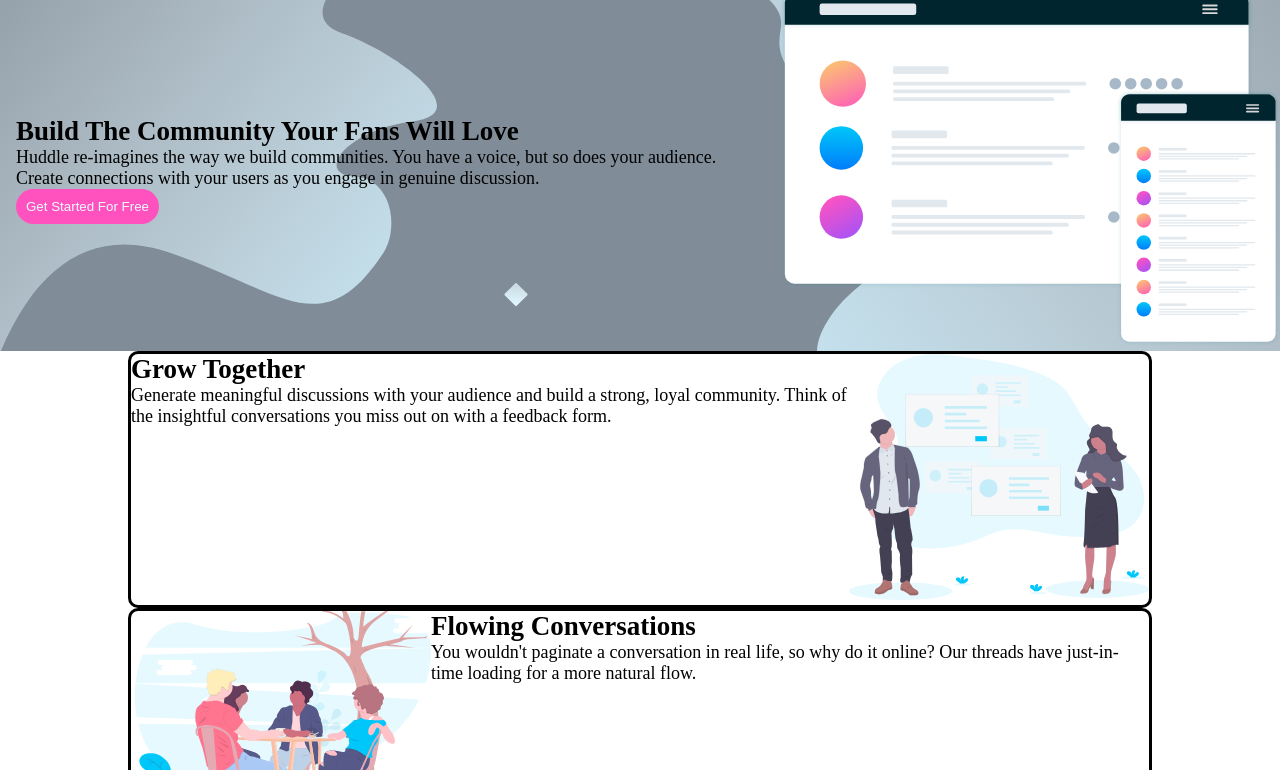
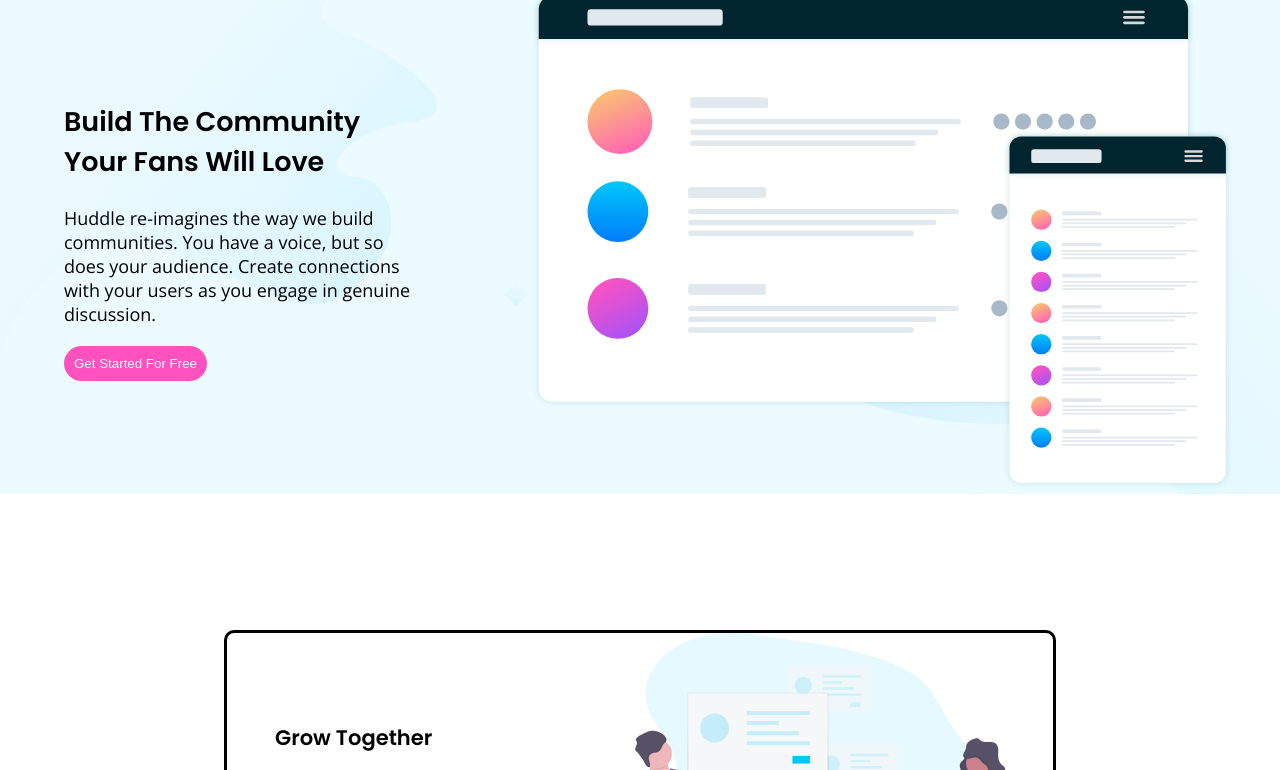
Before and after one commit to Marianellag1/landinghuddle-musical-dollop, a plain HTML site: page index.html in a window 1280 px wide. Shown: the part 55-825 px from the top of the page. Drawn offline with nearby package versions, Linux system fonts and the light colour scheme.

Commit message:
saving progress

```diff
--- a/css/style.css
+++ b/css/style.css
@@ -27,7 +27,13 @@
     flex-direction: column;
     align-items: center;
     font-size: 18px;
-    /* background-color: var(--pale); */
+    font-family: 'Open Sans', sans-serif;
+}
+
+h1,
+h2,
+h3 {
+    font-family: 'Poppins', sans-serif;
 }
 
 
@@ -59,7 +65,7 @@
 
 .hero {
     background-image: url(../images/bg-hero-desktop.svg);
-    background-color: var(--grayish);
+    background-color: var(--pale);
 }
 
 .box {
@@ -67,10 +73,22 @@
     display: grid;
     grid-template-columns: auto auto auto auto;
     border-radius: 10px;
+    margin-left: 6rem;
+    margin-right: 6rem;
 }
 
 .together {
     grid-row: 1;
+    display: flex;
+    flex-direction: column;
+    align-items: flex-start;
+    justify-content: center;
+    margin-left: 3rem;
+    margin-right: 3rem;
+}
+
+.together p {
+    margin-top: 1.25rem;
 }
 
 .box figure {
@@ -78,7 +96,7 @@
 }
 
 .box img {
-    width: 300px;
+    width: 450px;
 }
 
 .build {
@@ -96,7 +114,9 @@
 }
 
 .one img {
-    width: 500px;
+    width: 700px;
+    margin-left: 3rem;
+    margin-right: 3rem;
 }
 
 .first {
@@ -104,11 +124,22 @@
     flex-direction: column;
     align-items: flex-start;
     justify-content: center;
-    margin-left: 1rem;
-    margin-right: 1rem;
+    margin-left: 4rem;
+    margin-right: 4rem;
+}
+
+.first p {
+    margin-top: 1.5rem;
+    margin-bottom: 1.25rem;
 }
 
 .two {
     margin-left: 8rem;
     margin-right: 8rem;
+    margin-top: 8.50rem;
 }
+
+.middle {
+    margin-top: 2rem;
+    margin-bottom: 2rem;
+}
--- a/index.html
+++ b/index.html
@@ -5,6 +5,10 @@
   <meta charset="UTF-8">
   <meta name="viewport" content="width=device-width, initial-scale=1.0">
   <link rel="icon" type="image/png" sizes="32x32" href="./images/favicon-32x32.png">
+  <link rel="preconnect" href="https://fonts.googleapis.com">
+  <link rel="preconnect" href="https://fonts.gstatic.com" crossorigin>
+  <link href="https://fonts.googleapis.com/css2?family=Open+Sans:wght@400;700&family=Poppins:wght@600&display=swap"
+    rel="stylesheet">
   <link rel="stylesheet" href="./css/style.css">
   <title>Frontend Mentor | Huddle landing page with alternating feature blocks</title>
 
@@ -21,7 +25,8 @@
 
     <section class="one">
       <div class="first">
-        <h1> Build The Community Your Fans Will Love</h1>
+        <h1> Build The Community</h1>
+        <h2>Your Fans Will Love</h2>
         <p> Huddle re-imagines the way we build communities. You have a voice, but so does your audience.
           Create connections with your users as you engage in genuine discussion. </p>
         <button class="btn">Get Started For Free</button>
@@ -35,7 +40,7 @@
   <section class="two">
     <div class="box">
       <div class="together">
-        <h2>Grow Together</h2>
+        <h3>Grow Together</h3>
         <p> Generate meaningful discussions with your audience and build a strong, loyal community.
           Think of the insightful conversations you miss out on with a feedback form.
         </p>
@@ -45,12 +50,12 @@
       </figure>
     </div>
 
-    <div class="box">
+    <div class="box middle">
       <figure>
         <img src="./images/illustration-flowing-conversation.svg" alt="illustrated co-workers conversing">
       </figure>
       <div class="together">
-        <h2>Flowing Conversations</h2>
+        <h3>Flowing Conversations</h3>
         <p> You wouldn't paginate a conversation in real life, so why do it online? Our threads
           have just-in-time loading for a more natural flow.</p>
       </div>
@@ -58,7 +63,7 @@
 
     <div class="box">
       <div class="together">
-        <h2>Your Users</h2>
+        <h3>Your Users</h3>
         <p> It takes no time at all to integrate Huddle with your app's authentication solution.
           This means, once signed in to your app, your users can start chatting immediately.</p>
       </div>
```
